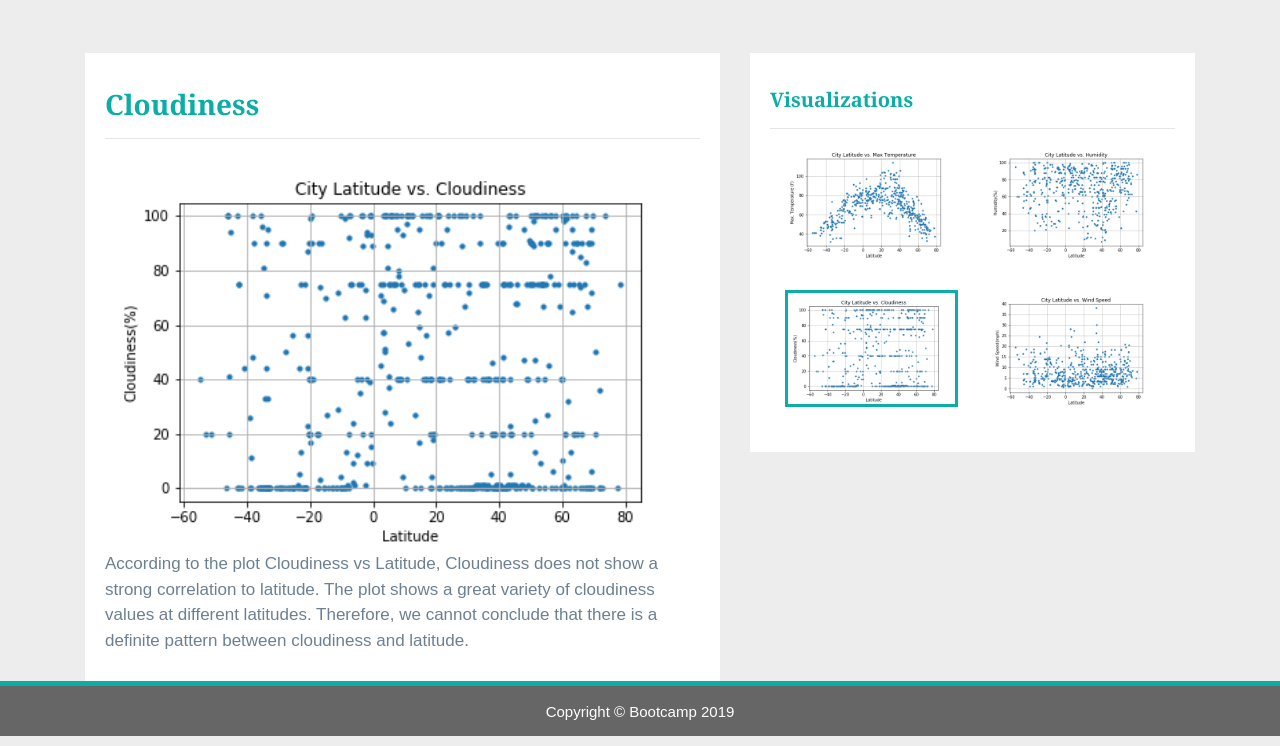
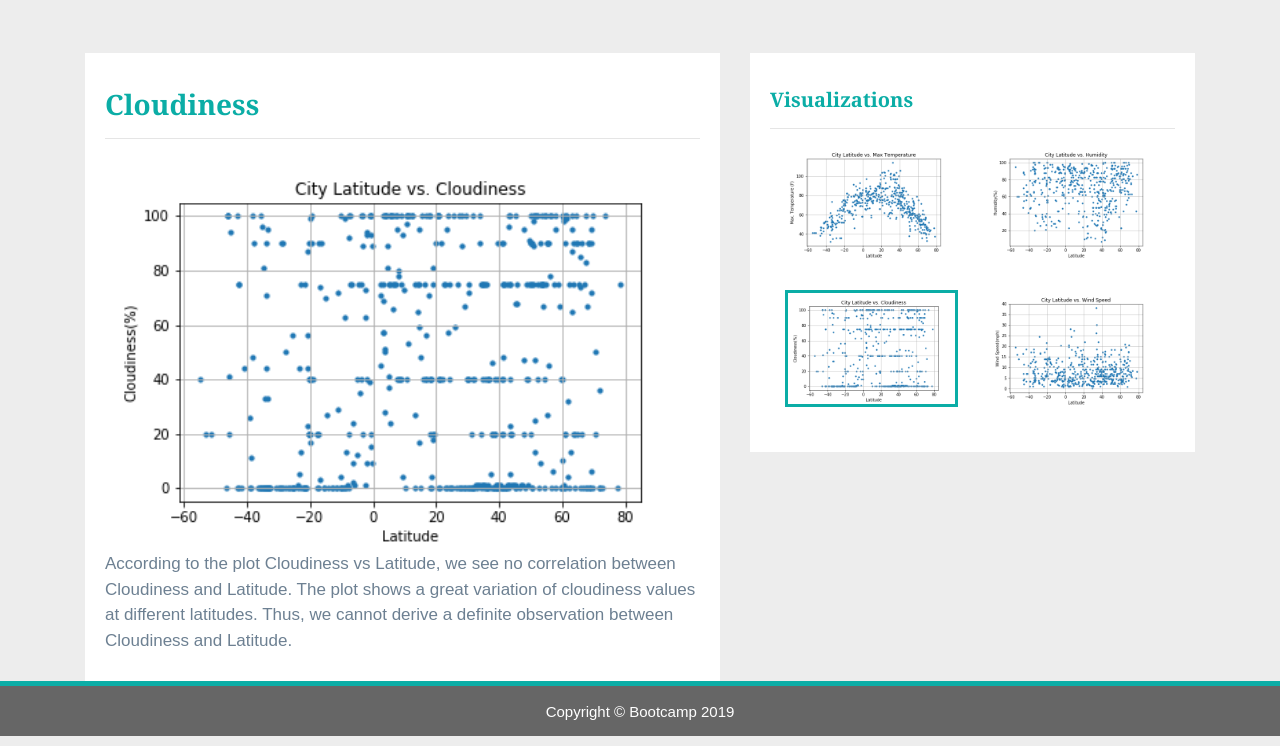
Before and after one commit to priyankasagi1991/priyanka.github.io, a plain HTML site: page Cloudiness.html in a window 1280 px wide. Shown: the part 64-810 px from the top of the page. Drawn offline with nearby package versions, Linux system fonts and the light colour scheme.

Commit message:
Update Cloudiness.html

```diff
--- a/Cloudiness.html
+++ b/Cloudiness.html
@@ -59,9 +59,9 @@
           <h3 class="title">Cloudiness</h3>
           <hr>
           <img src="Cloudiness_vs_Latitude.png" alt="Cloudines Graph">
-          <p>According to the plot Cloudiness vs Latitude, Cloudiness does not show a strong correlation to latitude. The plot shows a great variety of
-            cloudiness values at different latitudes. Therefore, we cannot conclude that there is a definite
-            pattern between cloudiness and latitude.</p>
+          <p>According to the plot Cloudiness vs Latitude, we see no correlation between Cloudiness and Latitude. The plot shows a great variation of
+            cloudiness values at different latitudes. Thus, we cannot derive a definite observation between Cloudiness and Latitude.</p>
+
         </div>
       </div>
       <div class="col-lg-5 col-md-12">
```
